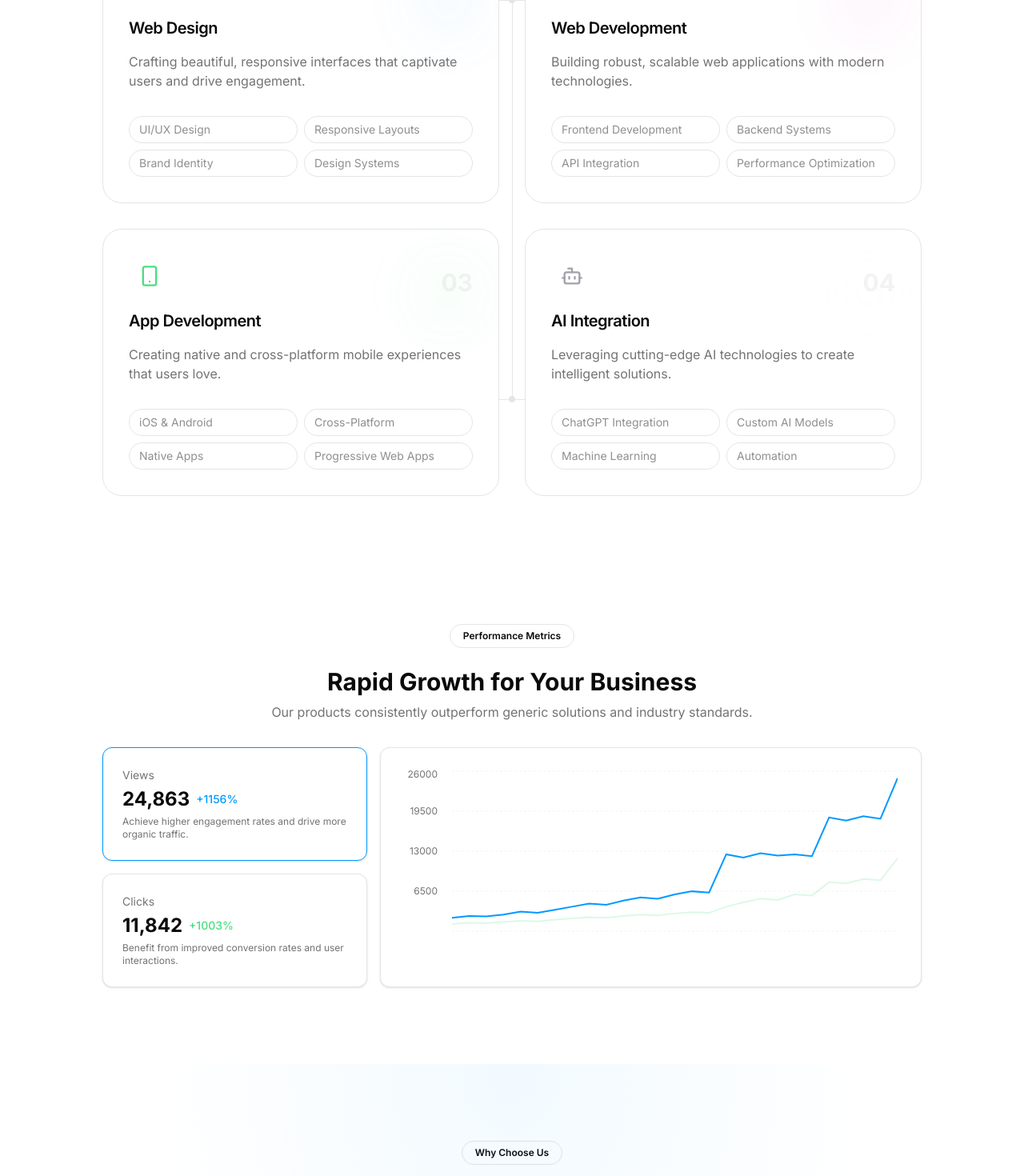
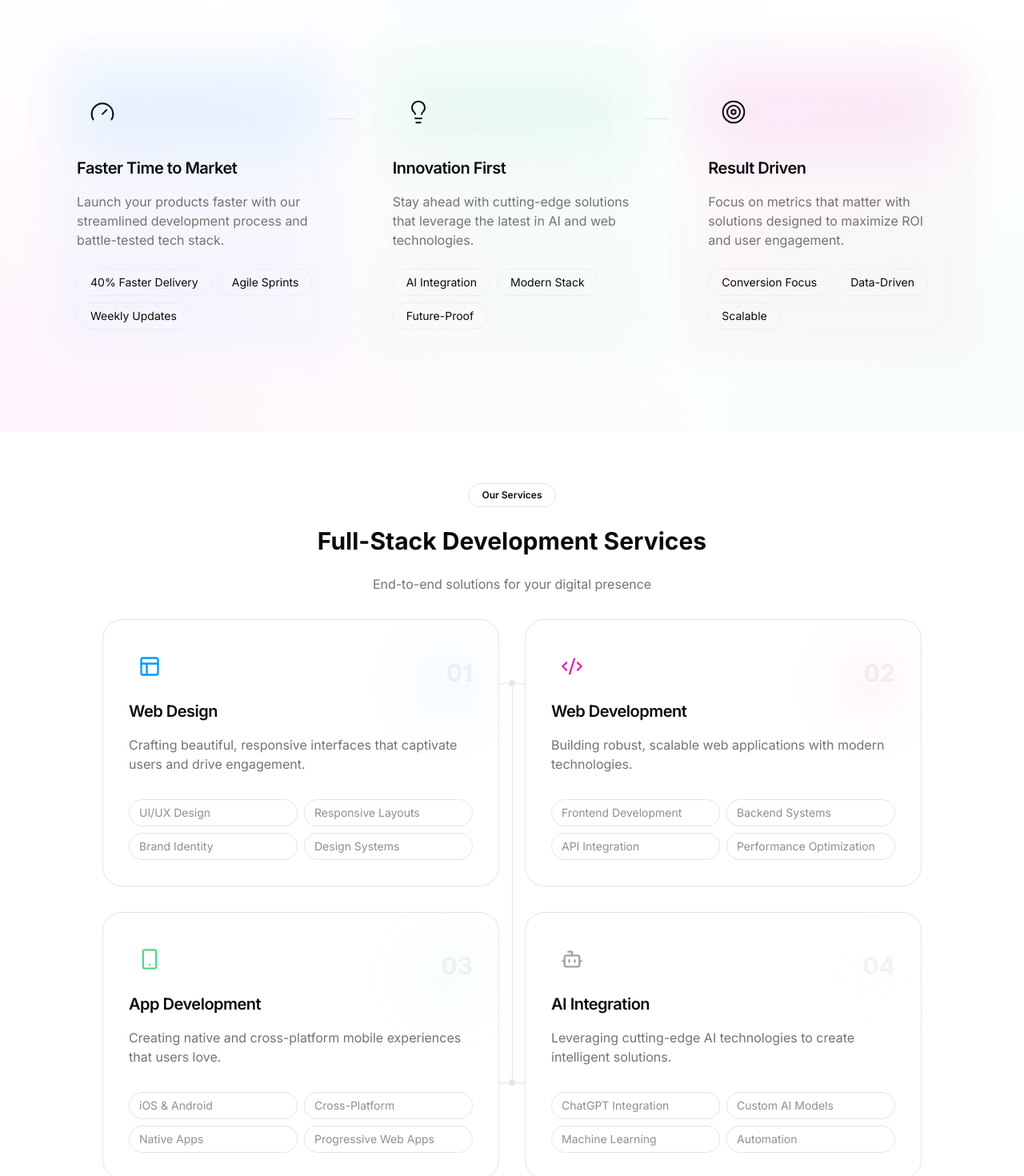
Before and after one commit to sebastiankehle/webvise-landing-page, a Next.js app: page / in a window 1280 px wide. Shown: the part 1300-2770 px from the top of the page at 80% size. Built offline with nearby package versions, Linux system fonts and the light colour scheme.

Commit message:
segment order

```diff
--- a/src/app/page.tsx
+++ b/src/app/page.tsx
@@ -25,9 +25,9 @@ export default function Home() {
     <>
       <Hero />
       <Tech />
+      <Benefits />
       <Services />
       <Metrics />
-      <Benefits />
     </>
   );
 }
```
